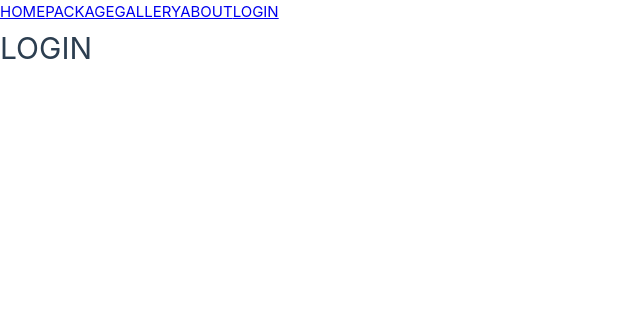
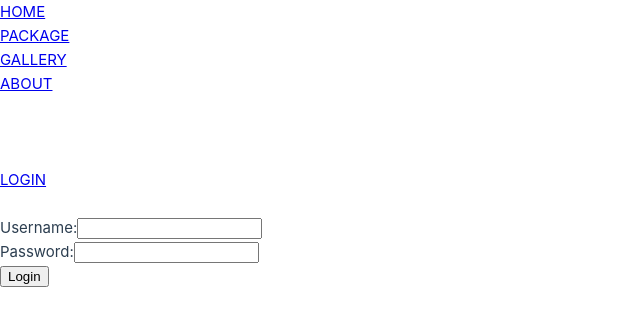
Before and after one commit to ClonedJ/pokemon-shelter, a Vue app: page /login in a window 1280 px wide. Shown: the top 326 px of the page, without its empty margins (0-640 px from the left). Built offline with nearby package versions, Linux system fonts and the light colour scheme.

Commit message:
Feat: Add Login and Logout functionality

```diff
--- a/src/App.vue
+++ b/src/App.vue
@@ -1,9 +1,21 @@
 <script setup>
+import { ref } from "vue";
 import { RouterView } from "vue-router";
 import Navbar from "./components/Navbar.vue";
+
+const user = ref({ type: "guest" });
+
+const updateUser = (newUser) => {
+  user.value = newUser;
+}
+
+const clearUser = () => {
+  user.value = { type: "guest" };
+}
+
 </script>
 
 <template>
-  <Navbar />
-  <RouterView />
+  <Navbar :user="user" @clearUser="clearUser"/>
+  <RouterView @updateUser="updateUser"/>
 </template>
--- /dev/null
+++ b/src/assets/data/userData.json
@@ -0,0 +1,24 @@
+{
+  "emp1": {
+    "type": "employee",
+    "password": "abcd1234",
+    "firstName": "Haru",
+    "lastName": "Fukuhara",
+    "email": "haru@gmail.com",
+    "phoneNum": "09123456789",
+    "street": "unknown",
+    "city": "unknown",
+    "region": "unknown"
+  },
+  "user1": {
+    "type": "trainer",
+    "password": "abcd1234",
+    "firstName": "Ash",
+    "lastName": "Ketchum",
+    "email": "ashketchum@gmail.com",
+    "phoneNum": "09123456788",
+    "street": "Numbus St.",
+    "city": "Pallet Town",
+    "region": "Kanto Region"
+  }
+}
--- a/src/components/Navbar.vue
+++ b/src/components/Navbar.vue
@@ -1,13 +1,21 @@
 <script setup>
 import { RouterLink } from "vue-router";
+import { defineProps } from "vue";
+
+const { user } = defineProps(['user']);
+
 </script>
 
 <template>
   <div>
-    <RouterLink to="/" active-class="active">HOME</RouterLink>
-    <RouterLink to="/package" active-class="active">PACKAGE</RouterLink>
-    <RouterLink to="/gallery" active-class="active">GALLERY</RouterLink>
-    <RouterLink to="/about" active-class="active">ABOUT</RouterLink>
-    <RouterLink to="/login" active-class="active">LOGIN</RouterLink>
+    <RouterLink to="/" active-class="active">HOME</RouterLink><br/>
+    <RouterLink v-if="(user.type != 'employee')" to="/package" active-class="active">PACKAGE</RouterLink><br/>
+    <RouterLink v-if="(user.type != 'employee')" to="/gallery" active-class="active">GALLERY</RouterLink><br/>
+    <RouterLink v-if="(user.type != 'employee')" to="/about" active-class="active">ABOUT</RouterLink><br/>
+    <RouterLink v-if="(user.type == 'employee')" to="/tasks" active-class="active">TASKS</RouterLink><br/>
+    <RouterLink v-if="(user.type == 'employee')" to="/trainers" active-class="active">TRAINERS</RouterLink><br/>
+    <RouterLink v-if="(user.type == 'trainer')" to="/account" active-class="active">ACCOUNT</RouterLink><br/>
+    <RouterLink v-if="(user.type == 'guest')" to="/login" active-class="active">LOGIN</RouterLink><br/>
+    <RouterLink v-if="(user.type != 'guest')" @click="$emit('clearUser')" to="/" active-class="active">LOGOUT</RouterLink><br/>
   </div>
 </template>
--- a/src/views/Login.vue
+++ b/src/views/Login.vue
@@ -1,4 +1,45 @@
-<script setup></script>
+<script setup>
+import users from "../assets/data/userData.json";
+import { ref, defineEmits } from "vue";
+import { useRouter } from "vue-router";
+
+const emit = defineEmits(['updateUser']);
+const router = useRouter();
+
+const username = ref("");
+const password = ref("");
+
+const submit = (event) => {
+  const result = login();
+  if(result) {
+    alert("Login successful");
+    router.push("/");
+  } else {
+    alert("Something went wrong");
+  }
+  event.preventDefault();
+}
+
+const login = () => {
+  const user = users[username.value]
+  if(user && user.password == password.value) {
+    emit('updateUser', user);
+    return true;
+  } else {
+    return false;
+  }
+}
+
+</script>
+
 <template>
-  <h1>LOGIN</h1>
+  <form>
+    <label for="username">Username:</label>
+    <input type="text" v-model="username" /><br />
+
+    <label for="password">Password:</label>
+    <input type="password" v-model="password"/><br />
+
+    <button @click="submit($event)">Login</button>
+  </form>
 </template>
--- a/src/views/Task.vue
+++ b/src/views/Task.vue
@@ -1,4 +1,4 @@
 <script setup></script>
 <template>
-  <h1>ABOUT</h1>
+  <h1>TASKS</h1>
 </template>
```
